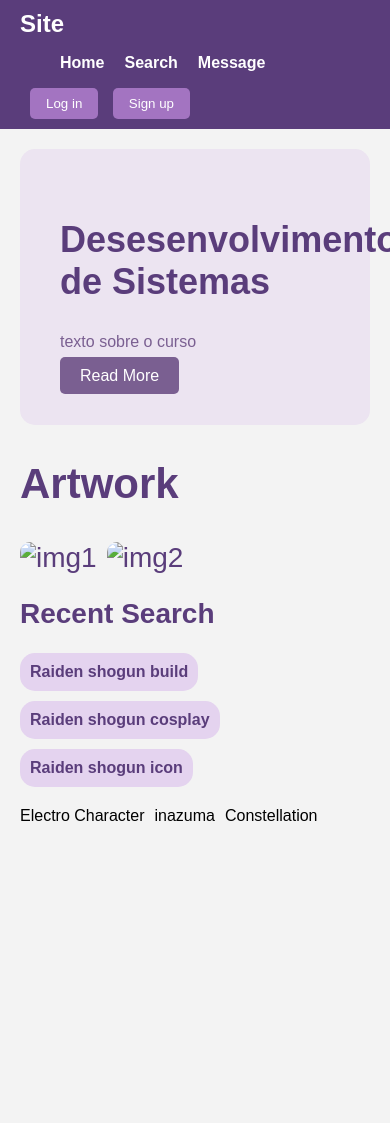
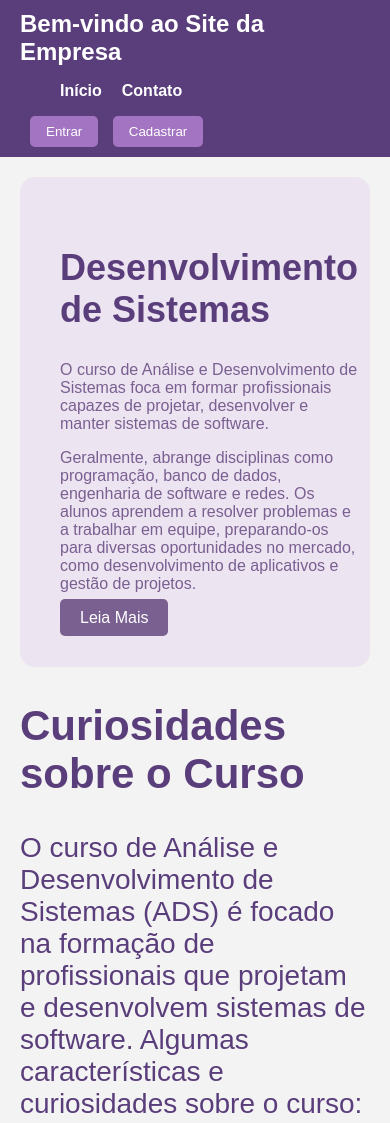
Before and after one commit to carlosgss/sitenovo, a plain HTML site: page index.html in a window 390 px wide. Shown: the top 1123 px of the page. Before the commit the page ends 845 px from the top, so only its background shows below. Drawn offline with Linux system fonts and the light colour scheme; grey boxes are pictures that could not be loaded.

Commit message:
Update index.html

```diff
--- a/index.html
+++ b/index.html
@@ -10,59 +10,71 @@
 <body>
     <header>
         <nav>
-        <div class="logo">Site
-        </div>
+            <div class="logo">Bem-vindo ao Site da Empresa</div>
             <ul>
-           <li><a href="#">Home</a>
-           </li>
-           <li><a href="#">Search</a>
-           </li>
-           <li><a href="#">Message</a>
-           </li>
+                <li><a href="#hero">Início</a></li>
+
+                <li><a href="#contact-section">Contato</a></li>
             </ul>
-
             <div class="auth-buttons">
-<button class="login-btn">Log in</button>
-<button class="signup-btn">Sign up</button>
-
+                <button class="login-btn">Entrar</button>
+                <button class="signup-btn">Cadastrar</button>
             </div>
         </nav>
     </header>
     <main>
-        <section class="hero">
+        <section class="hero" id="hero">
             <div class="hero-content">
-<h1>Desesenvolvimento de Sistemas</h1>
-<p>texto sobre o curso</p>
-<a href="#" class="read-more">Read More</a>
+                <h1>Desenvolvimento de Sistemas</h1>
+                <p>O curso de Análise e Desenvolvimento de Sistemas foca em formar profissionais capazes de projetar, desenvolver e manter sistemas de software.</p>
+                <p class="extra-text">Geralmente, abrange disciplinas como programação, banco de dados, engenharia de software e redes. Os alunos aprendem a resolver problemas e a trabalhar em equipe, preparando-os para diversas oportunidades no mercado, como desenvolvimento de aplicativos e gestão de projetos.</p>
+                <a href="#" class="read-more" id="toggle-btn">Leia Mais</a>
             </div>
             <div class="hero-image">
-    <img src="fotodosite.png" alt="fotodosite">
+                <img src="https://i.imgur.com/n27RkVi.png" alt="foto do site">
             </div>
         </section>
 
-<section class="artwork-section">
-<h2>Artwork</h2>
-<div class="artwork-gallery">
-<img src="img1" alt="img1">
-<img src="img2" alt="img2">
-</div>
+        <section class="artwork-section" id="artwork-section">
+            <h2>Curiosidades sobre o Curso</h2>
+            <p>O curso de Análise e Desenvolvimento de Sistemas (ADS) é focado na formação de profissionais que projetam e desenvolvem sistemas de software. Algumas características e curiosidades sobre o curso:</p>
+            <ul>
+                <li>Duração: Geralmente, o curso tem uma duração de 2 a 3 anos e pode ser oferecido em formatos de graduação, tecnólogo ou até mesmo como cursos técnicos.</li>
+                <li>Disciplinas: Entre as disciplinas, você encontrará programação, lógica de programação, análise de sistemas, banco de dados, interfaces e até disciplinas de empreendedorismo e gestão de projetos.</li>
+                <li>Prática: Muitas instituições oferecem laboratórios e projetos práticos, onde os alunos podem trabalhar em casos reais ou simulações, o que é fundamental para a formação.</li>
+                <li>Mercado de Trabalho: A demanda por profissionais da área é alta, especialmente em desenvolvimento web, mobile e na área de dados. Isso significa boas oportunidades de emprego.</li>
+                <li>Flexibilidade: O curso pode abrir portas em diversas áreas, como empresas de tecnologia, startups, instituições financeiras e até para trabalho autônomo como freelancer.</li>
+            </ul>
+            <img src="https://i.pinimg.com/236x/0d/42/c5/0d42c51c82fca7b2a1360ffec4747b2a.jpg" alt="imagem 1">
+            <img src="https://i.pinimg.com/236x/10/da/0e/10da0edae173df2ac93e2603cc4afcbd.jpg" alt="imagem 2">
         </section>
-<section class="recent-search">
-<h2>Recent Search</h2>
+
+        <section class="career-opportunities">
+            <h2>Oportunidades de Carreira</h2>
+            <p>Os graduados em Análise e Desenvolvimento de Sistemas podem seguir diversas carreiras promissoras, incluindo:</p>
             <ul>
-    <li><a href="#">Raiden shogun build</a>
-    </li>
-    <li><a href="#">Raiden shogun cosplay</a>
-    </li>
-    <li><a href="#">Raiden shogun icon</a>
-    </li>
+                <li>Desenvolvedor de Software</li>
+                <li>Analista de Sistemas</li>
+                <li>Desenvolvedor Web</li>
+                <li>Engenheiro de Dados</li>
+                <li>Consultor de TI</li>
+                <li>Gerente de Projetos de TI</li>
             </ul>
-  <div class="extra-links">
-    <div class="link-box">Electro Character</div>
-    <div class="link-box">inazuma</div>
-    <div class="link-box">Constellation</div>
-  </div>
+            <p>Essas posições estão em alta demanda e oferecem boas oportunidades de crescimento profissional.</p>
+        </section>
+
+        <section class="contact-section" id="contact-section">
+            <h2>Contatos</h2>
+            <ul>
+                <li><a href="mailto:contato@empresa.com">Email: contato@empresa.com</a></li>
+                <li><a href="tel:+5511999999999">Telefone: (11) 99999-9999</a></li>
+                <li><a href="https://www.linkedin.com/company/empresa" target="_blank">LinkedIn</a></li>
+                <li><a href="https://www.facebook.com/empresa" target="_blank">Facebook</a></li>
+            </ul>
         </section>
     </main>
+    <iframe src="https://giphy.com/embed/doXBzUFJRxpaUbuaqz" width="480" height="269" frameBorder="0" class="giphy-embed" allowFullScreen></iframe>
+
+    <script src="script.js"></script>
 </body>
 </html>
```
Lines whose indentation alone changed are shown as unchanged.
